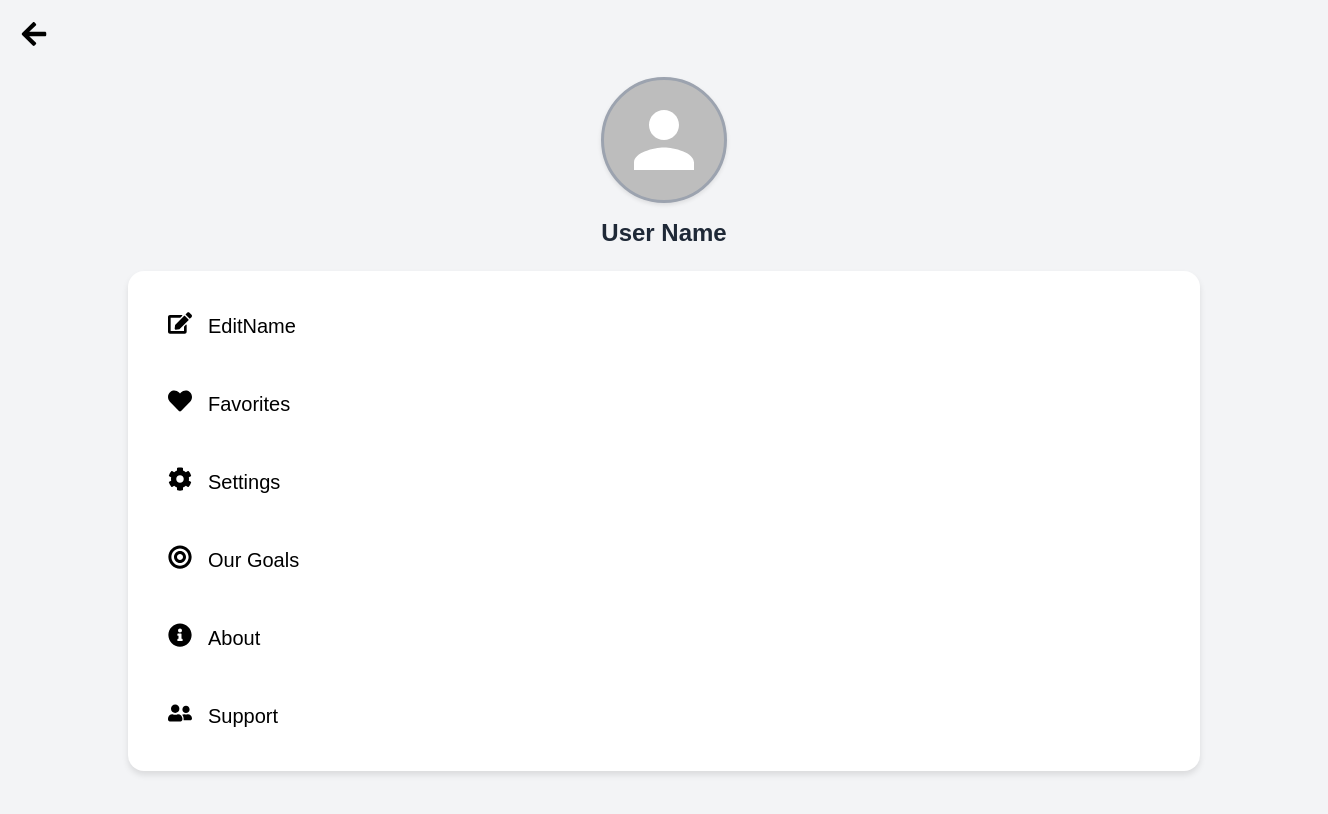
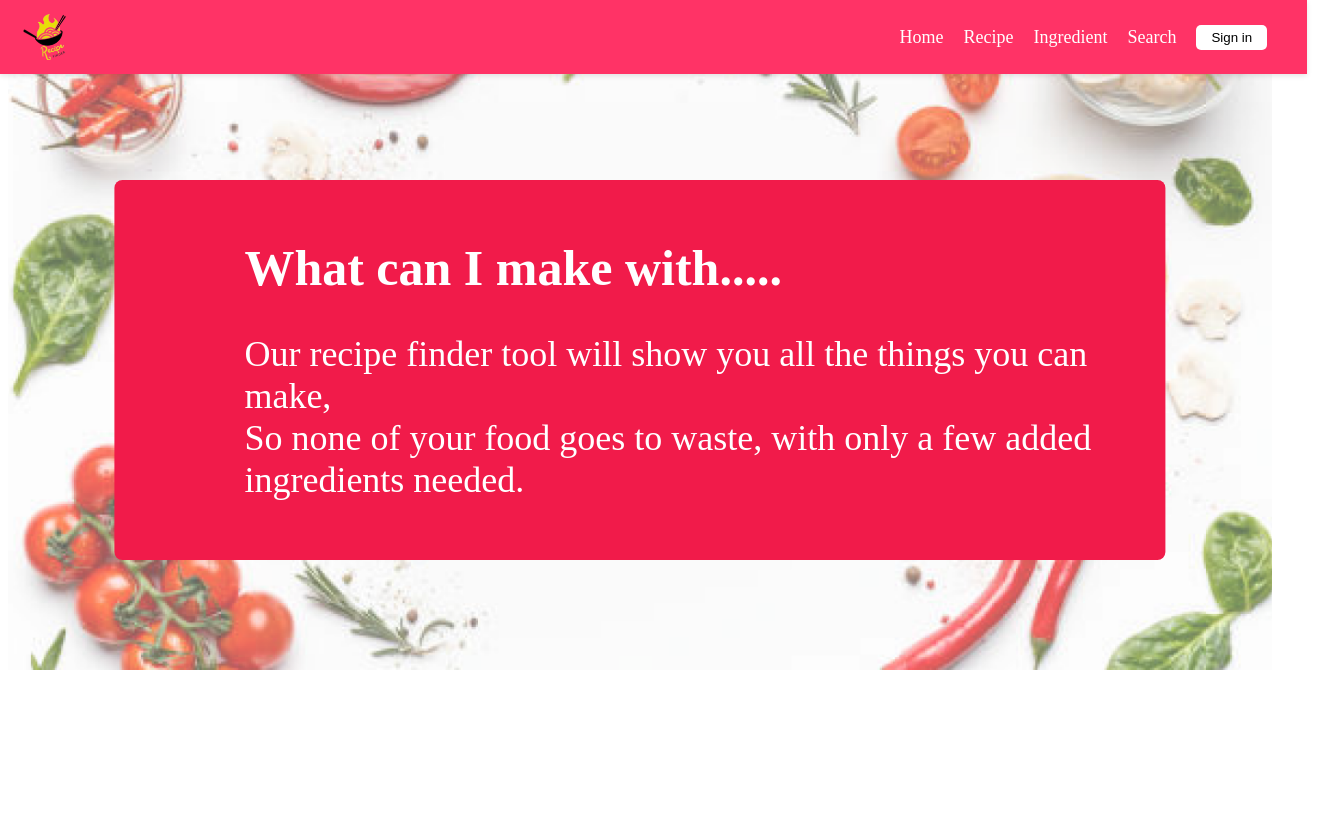
Before and after one commit to Rohit-Rauniyar01/Recipe-Finder, a React (Vite) app: page / in a window 1280 px wide. Shown: the top 814 px of the page, 1328 px wide, since content can reach past the window. Built offline with nearby package versions, Linux system fonts and the light colour scheme.

Commit message:
HomePAGE UPDATED

```diff
--- a/src/Pages/HomeSection/HomePage.jsx
+++ b/src/Pages/HomeSection/HomePage.jsx
@@ -1,11 +1,11 @@
-import Navbar from "../components/Navbar";
-import MainContent from "../Pages/HomeSection/MainContent";
+import Navbar from "../../components/Navbar";
+import MainContent from "./MainContent";
 
 const HomePage = () => {
   return (
     <div className="Home-Container">
         <Navbar />
-        <MainContent/>
+        <MainContent />
     </div>
   );
 }
--- a/src/Pages/HomeSection/MainContent.jsx
+++ b/src/Pages/HomeSection/MainContent.jsx
@@ -1,11 +1,17 @@
-// src/components/HomeImage.jsx
-// import React from 'react';  // Correct import for React
-import "/src/Styles/MainContent.css";  // Import your CSS file
+import "/src/Styles/MainContent.css";
 
 const MainContent = () => {
   return (
     <div className="main-content">
       <img src="src/assets/homeimage.png" alt="Home" className="home-image" />
+      <div className="overlay-card">
+        <div className="card-text">
+        <h2>What can I make with.....</h2><br /><br />
+        <p>Our recipe finder tool will show you all the things you can make,<br />
+        So none of your food goes to waste, with only a few added <br />
+        ingredients needed.</p>
+        </div>
+      </div>
     </div>
   );
 };
--- a/src/Styles/MainContent.css
+++ b/src/Styles/MainContent.css
@@ -6,6 +6,7 @@
   align-items: center;
   width: 100%; /* Ensures the container takes full width */
   height: 600px; /* Adjust the height as needed */
+  position: relative; /* Necessary for positioning the overlay card */
   overflow: hidden; /* Prevents any overflow issues */
 }
 
@@ -14,3 +15,43 @@
   height: 100%; /* Makes the image cover the full height */
   object-fit: cover; /* Ensures the image covers the container without distortion */
 }
+
+.overlay-card {
+  position: absolute;
+  top: 50%; /* Position vertically at the center */
+  left: 50%; /* Position horizontally at the center */
+  transform: translate(-50%, -50%); /* Adjust the card to truly center it */
+  width: 80%; /* Use percentage for responsive design */
+  max-width: 1600px; /* Maximum width of the card */
+  height: 340px; /* Adjust height as needed */
+  background-color: #F11B4A; /* Add a solid background */
+  padding: 20px;
+  border-radius: 8px; /* Optional: Add rounded corners */
+  color: white; /* Text color */
+  display: flex; /* Apply flexbox */
+  flex-direction: column; /* Stack the content vertically */
+  justify-content: center; /* Vertically center the content */
+  align-items: flex-start; /* Align items to the left */
+  text-align: left; /* Align text to the left */
+}
+
+.card-text {
+  display: flex;
+  margin-left: 110px;
+  flex-direction: column; /* Ensure text content is stacked vertically */
+  align-items: flex-start; /* Align text to the left */
+}
+
+.overlay-card h2,
+.overlay-card p {
+  margin: 0;
+  text-align: left; /* Ensure text starts from left */
+}
+
+.overlay-card h2 {
+  font-size: 50px; /* Adjust font size as needed */
+}
+
+.overlay-card p {
+  font-size: 36px; /* Adjust font size as needed */
+}
--- a/src/main.jsx
+++ b/src/main.jsx
@@ -2,11 +2,11 @@
 import { StrictMode } from 'react'
 import { createRoot } from 'react-dom/client'
 // import Navbar from '/src/Pages/Navbar'
-import ProfilePage from '/src/Pages/Profilesection/ProfilePage'
+import HomePage from './Pages/HomeSection/HomePage';
 
 
 createRoot(document.getElementById('root')).render(
   <StrictMode>
-    <ProfilePage />
+    <HomePage/>
   </StrictMode>,
 )
```
Lines whose indentation alone changed are shown as unchanged.
